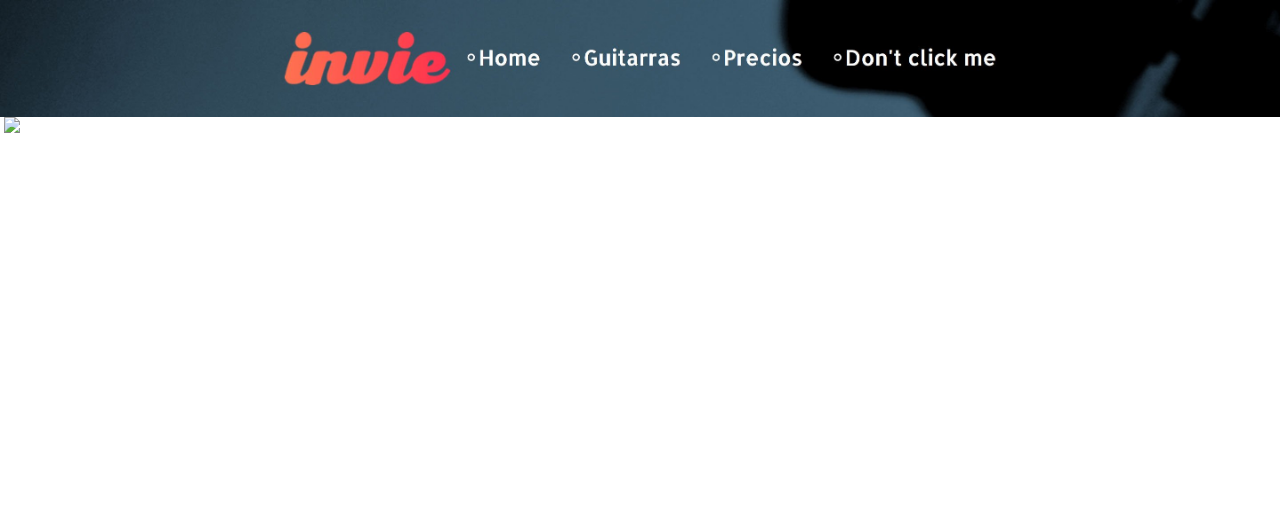
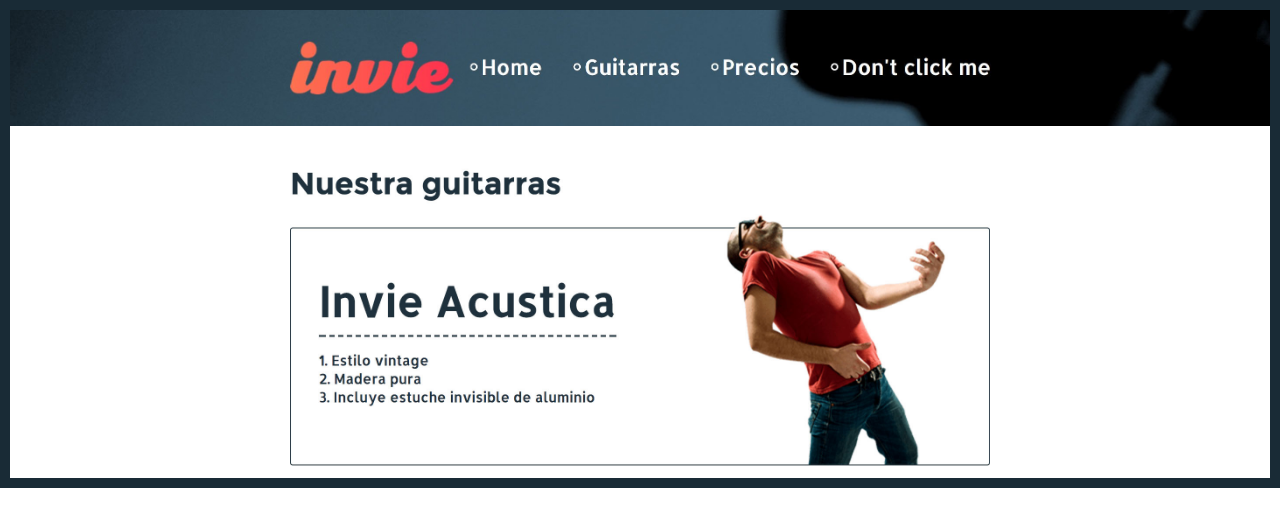
Before and after one commit to alejaam/invie-github, a plain HTML site: page index.html in a window 1280 px wide. Drawn offline with Linux system fonts and the light colour scheme.

Commit message:
hotfix 1

```diff
--- a/index.html
+++ b/index.html
@@ -6,6 +6,7 @@
     <style media="screen">
         body{
             margin: 0;
+            border: 10px solid #192b36;
         }
         img{
             max-width: 100%;
@@ -16,6 +17,6 @@
 <body>
     <img src="header.jpg" alt="">
     <img src="hero.jpg" alt="">
-    <img src="acustica.jpg alt="guitarra acustica">
+    <img src="acustica.jpg" alt="guitarra acustica">
 </body>
 </html>
```
